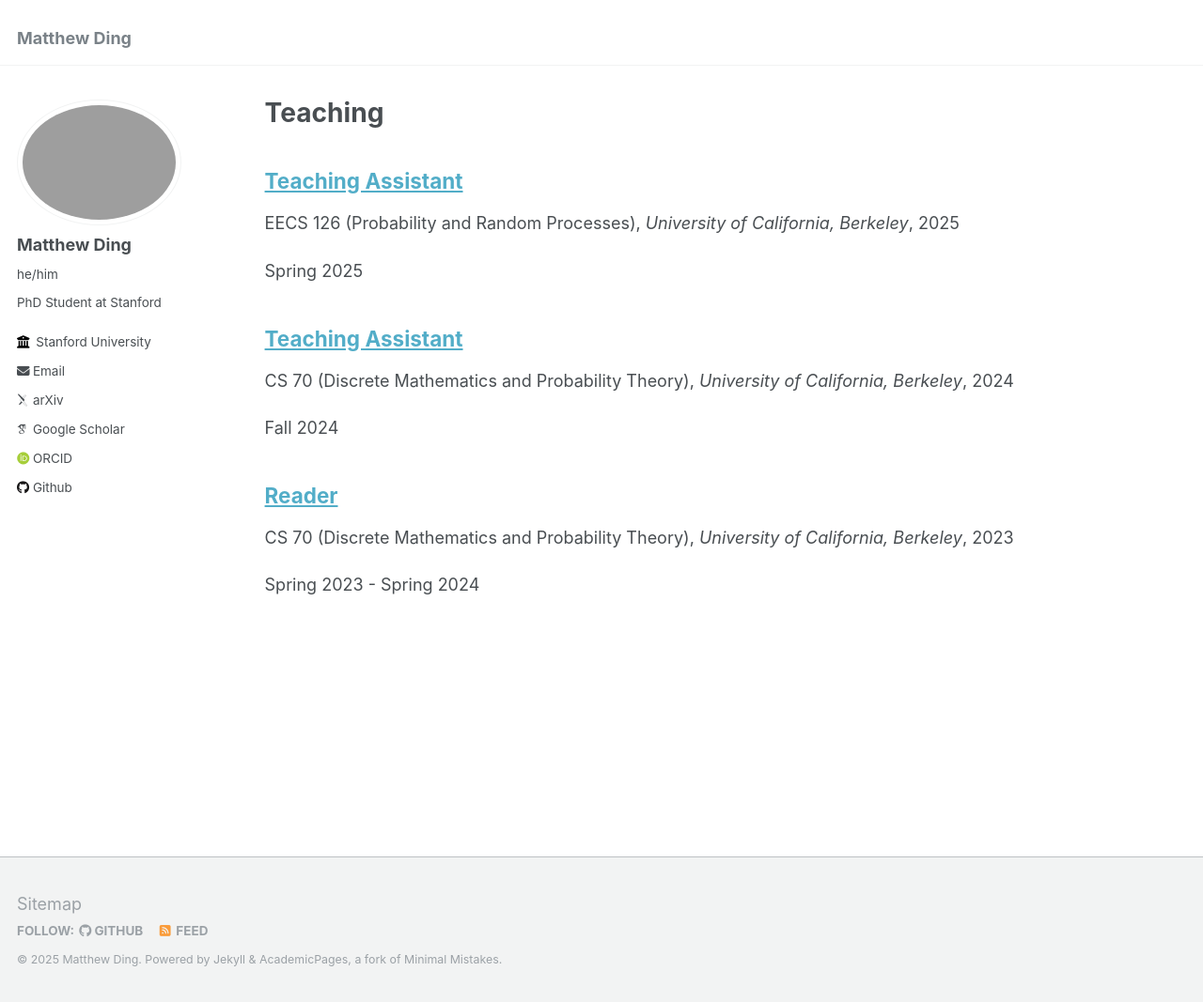
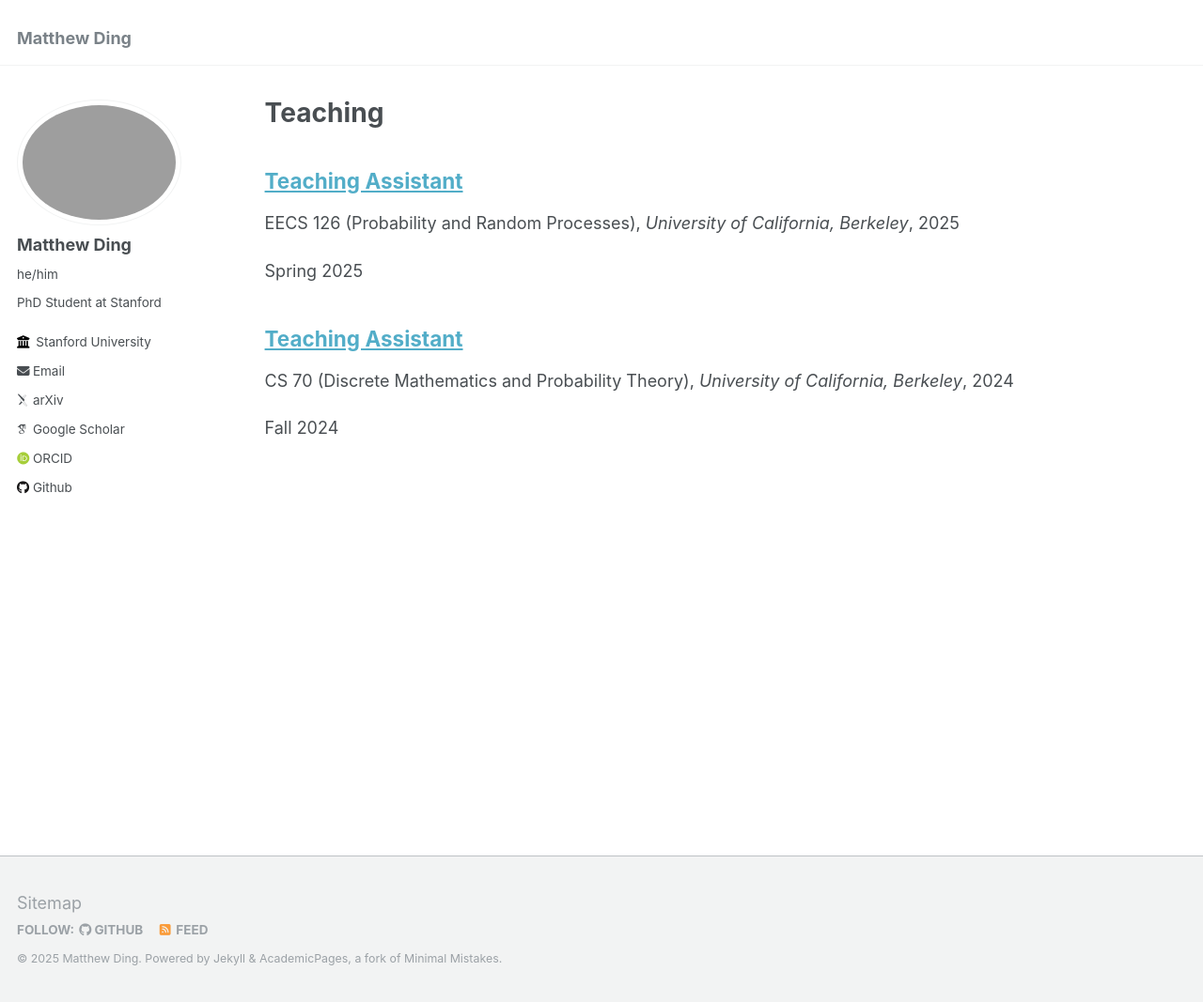
Before and after one commit to matthew-ding/matthew-ding.github.io, a Jekyll site: the page built from _pages/teaching.html, in a window 1280 px wide and 1067 px high. Shown: the whole window at 94% size. Built offline with Jekyll 4.4.1, drawn with Linux system fonts in a browser that asks for light colours; some web fonts are replaced.

```diff
--- a/_teaching/cs70-reader.md
+++ /dev/null
@@ -1,13 +0,0 @@
----
-title: "Reader"
-collection: teaching
-type: "CS 70 (Discrete Mathematics and Probability Theory)"
-permalink: /teaching/cs70-reader
-venue: "University of California, Berkeley"
-date: 2023-01-01
-location: "Berkeley, USA"
----
-
-Spring 2023 - Spring 2024
-
-Graded homework and exams, helped run discussion sections, hosted office hours for class of 750 students.
```
Also changed, not shown: _pages/about.md (+3 -3 lines), 2 other files.
